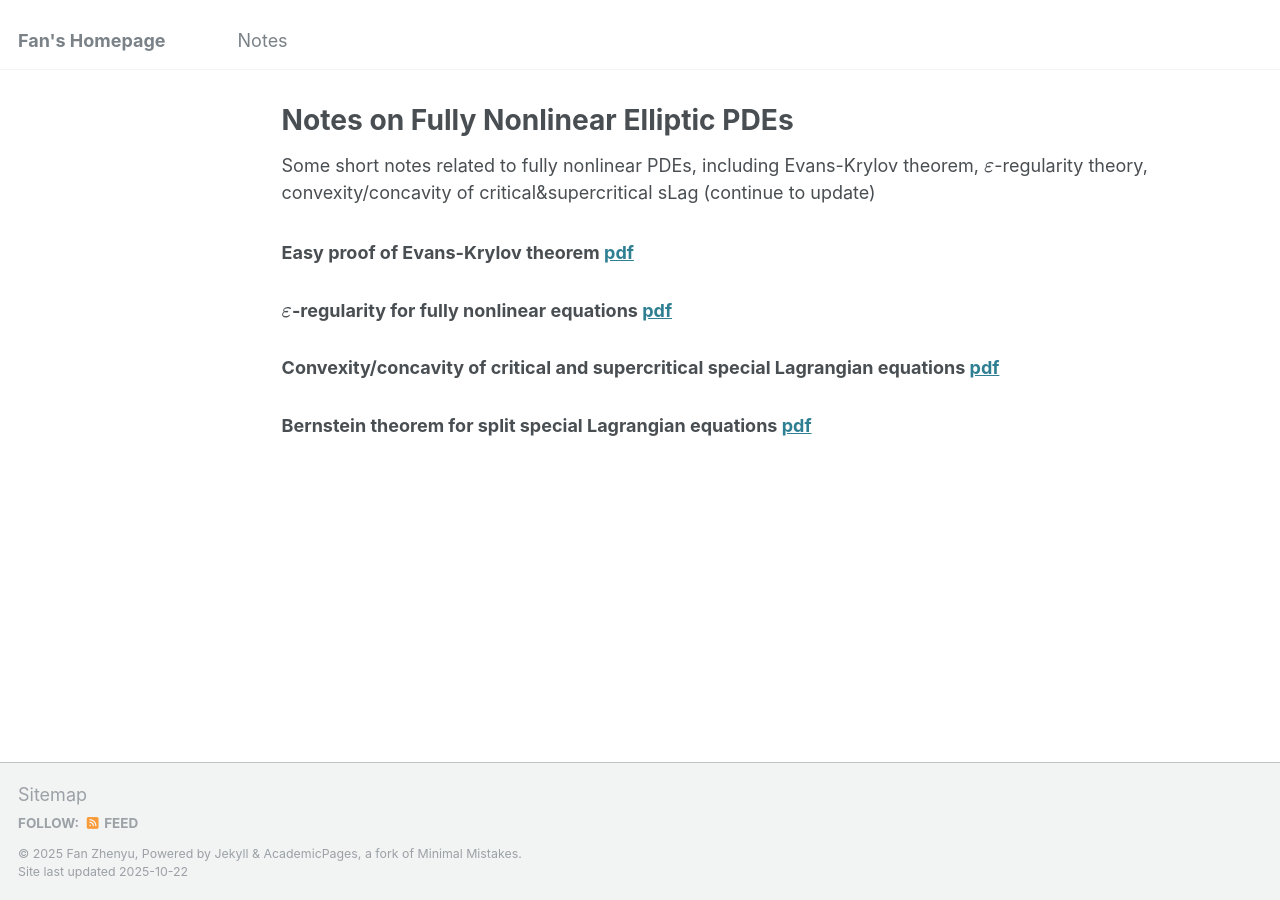
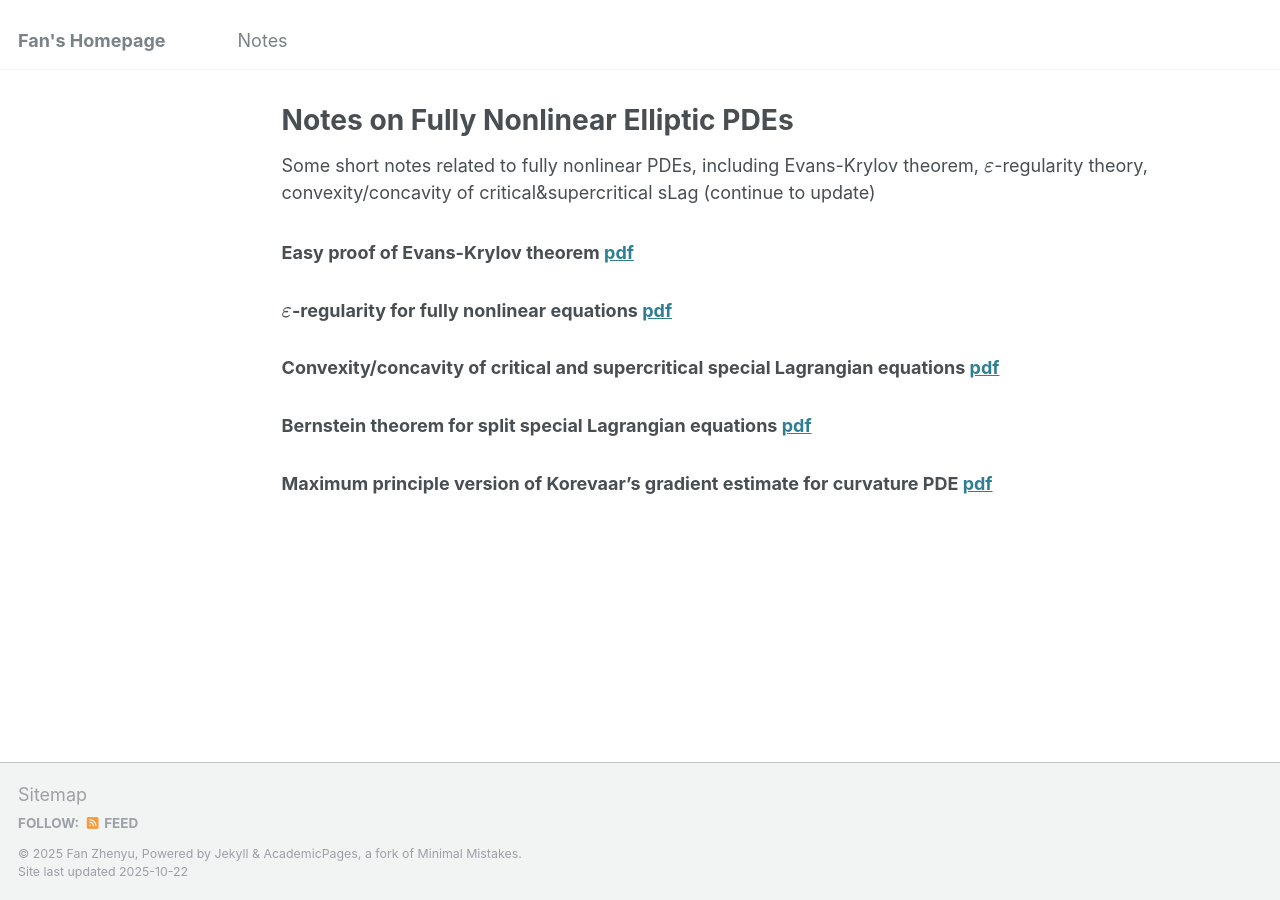
Before and after one commit to fanzymath/fanzymath.github.io, a Jekyll site: the page built from _notes/2025-PDE.md, in a window 1280 px wide. Built offline with Jekyll 4.4.1, drawn with Linux system fonts in a browser that asks for light colours.

Commit message:
Update 2025-PDE.md

```diff
--- a/_notes/2025-PDE.md
+++ b/_notes/2025-PDE.md
@@ -17,3 +17,5 @@ Some short notes related to fully nonlinear PDEs, including Evans-Krylov theorem
 ### Convexity/concavity of critical and supercritical special Lagrangian equations [pdf](https://fanzymath.github.io/files/Concavity_of_supercritical_special_Lagrangian_equation.pdf)
 
 ### Bernstein theorem for split special Lagrangian equations [pdf](https://fanzymath.github.io/files/Bernstein_theorem_for_sLag_in_pseudo_Euclidean_space.pdf)
+
+### Maximum principle version of Korevaar's gradient estimate for curvature PDE [pdf](https://fanzymath.github.io/files/Maximum_Principle_for_Korevaar.pdf)
```
